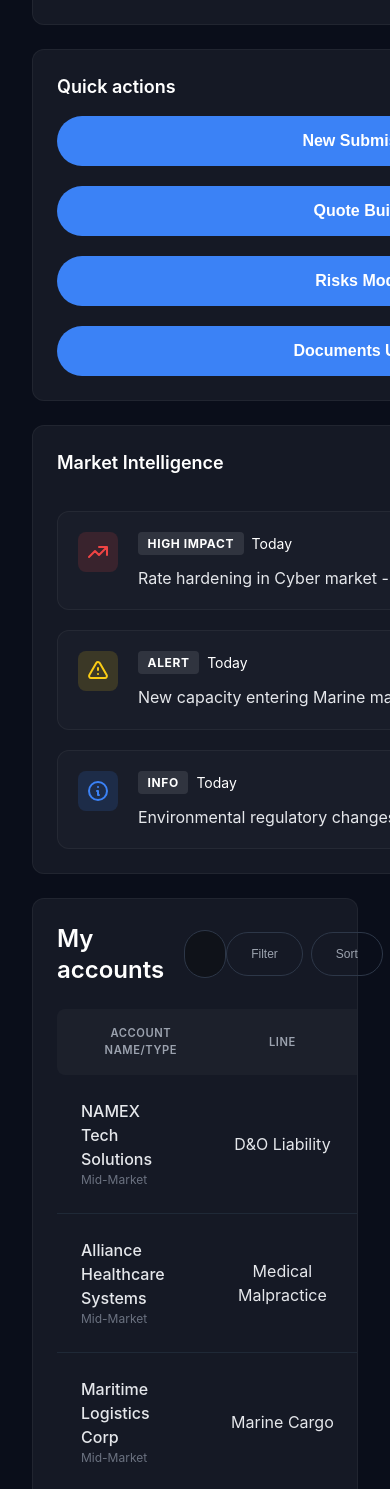
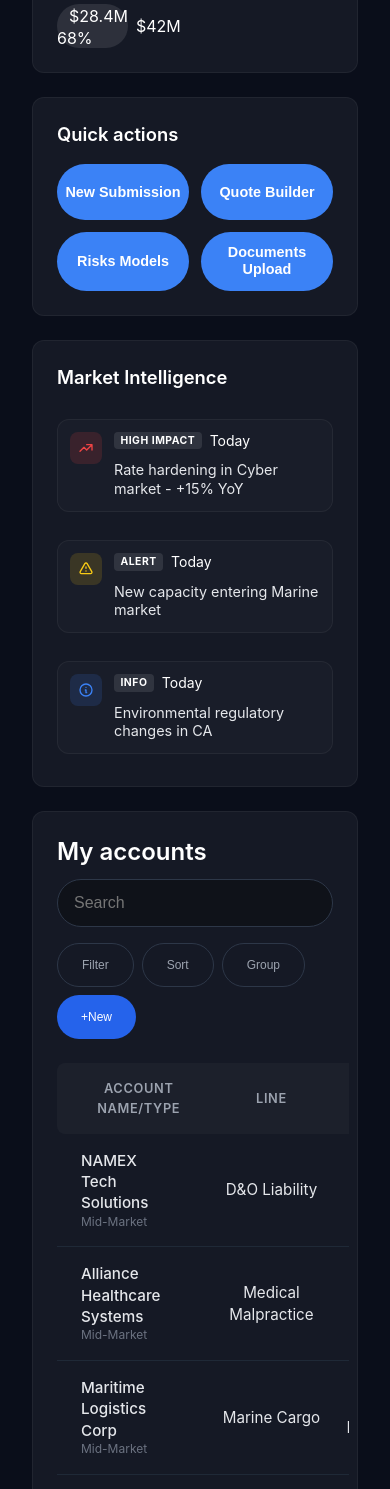
Before and after one commit to AndriiSkoromnyi/FinacialTestApp, an Angular app: page /dashboard in a window 390 px wide. Shown: the part 1530-3019 px from the top of the page. Built offline with nearby package versions, Linux system fonts and the light colour scheme.

Commit message:
dashboard mobile version fix

```diff
--- a/src/app/components/account/policies-table/policies-table.ts
+++ b/src/app/components/account/policies-table/policies-table.ts
@@ -21,14 +21,14 @@ export class PoliciesTableComponent implements OnInit {
 </svg>`
         },
         {
-            type: 'General Liability', id: '11252062', effDate: '6/20/2026', expDate: '6/20/2027', status: 'Active', gross: '$150,000', comm: '$145,000', taxes: '$170,000', fees: '$172,500', net: '$175,000', rateChange: '6.1%', loss: '50%', lossClass: 'yellow', color: 'green',
+            type: 'General Liability', id: '11252063', effDate: '6/20/2026', expDate: '6/20/2027', status: 'Active', gross: '$150,000', comm: '$145,000', taxes: '$170,000', fees: '$172,500', net: '$175,000', rateChange: '6.1%', loss: '50%', lossClass: 'yellow', color: 'green',
             svg: `<svg xmlns="http://www.w3.org/2000/svg" width="24" height="24" viewBox="0 0 24 24" fill="none">
   <path d="M10.49 2.23L5.5 4.11C4.35 4.54 3.41 5.9 3.41 7.12V14.55C3.41 15.73 4.19 17.28 5.14 17.99L9.44 21.2C10.85 22.26 13.17 22.26 14.58 21.2L18.88 17.99C19.83 17.28 20.61 15.73 20.61 14.55V7.12C20.61 5.89 19.67 4.53 18.52 4.1L13.53 2.23C12.68 1.92 11.32 1.92 10.49 2.23Z" stroke="currentColor" stroke-width="1.5" stroke-linecap="round" stroke-linejoin="round"/>
   <path d="M9.05 11.87L10.66 13.48L14.96 9.17999" stroke="currentColor" stroke-width="1.5" stroke-linecap="round" stroke-linejoin="round"/>
 </svg>`
         },
         {
-            type: 'Workers Comp', id: '11252062', effDate: 'Pending', expDate: 'Pending', status: 'Pending', gross: '$0', comm: '$0', taxes: '$73,500', fees: '$15,000', net: '$15,000', rateChange: 'N/A', loss: 'N/A', lossClass: 'gray', color: 'purple',
+            type: 'Workers Comp', id: '11252064', effDate: 'Pending', expDate: 'Pending', status: 'Pending', gross: '$0', comm: '$0', taxes: '$73,500', fees: '$15,000', net: '$15,000', rateChange: 'N/A', loss: 'N/A', lossClass: 'gray', color: 'purple',
             svg: `<svg xmlns="http://www.w3.org/2000/svg" width="24" height="24" viewBox="0 0 24 24" fill="none">
   <path d="M21.08 8.58003V15.42C21.08 16.54 20.48 17.58 19.51 18.15L13.57 21.58C12.6 22.14 11.4 22.14 10.42 21.58L4.48 18.15C3.51 17.59 2.91 16.55 2.91 15.42V8.58003C2.91 7.46003 3.51 6.41999 4.48 5.84999L10.42 2.42C11.39 1.86 12.59 1.86 13.57 2.42L19.51 5.84999C20.48 6.41999 21.08 7.45003 21.08 8.58003Z" stroke="currentColor" stroke-width="1.5" stroke-linecap="round" stroke-linejoin="round"/>
   <path d="M12 11C13.2868 11 14.33 9.95681 14.33 8.66998C14.33 7.38316 13.2868 6.34003 12 6.34003C10.7132 6.34003 9.67 7.38316 9.67 8.66998C9.67 9.95681 10.7132 11 12 11Z" stroke="currentColor" stroke-width="1.5" stroke-linecap="round" stroke-linejoin="round"/>
@@ -36,7 +36,7 @@ export class PoliciesTableComponent implements OnInit {
 </svg>`
         },
         {
-            type: 'Umbrella', id: '11252062', effDate: '10/02/2026', expDate: '10/02/2027', status: 'Active', gross: '$240,010', comm: '$390,010', taxes: '$287,500', fees: '$270,100', net: '$278,400', rateChange: '18.1%', loss: '95%', lossClass: 'red', color: 'orange',
+            type: 'Umbrella', id: '11252065', effDate: '10/02/2026', expDate: '10/02/2027', status: 'Active', gross: '$240,010', comm: '$390,010', taxes: '$287,500', fees: '$270,100', net: '$278,400', rateChange: '18.1%', loss: '95%', lossClass: 'red', color: 'orange',
             svg: `<svg xmlns="http://www.w3.org/2000/svg" width="24" height="24" viewBox="0 0 24 24" fill="none">
   <path d="M12 12H21C21 7.02944 16.9706 3 12 3C7.02944 3 3 7.02944 3 12H12ZM12 12V18.5C12 19.8807 13.1193 21 14.5 21C15.8807 21 17 19.8807 17 18.5V18" stroke="currentColor" stroke-width="2" stroke-linecap="round" stroke-linejoin="round"/>
 </svg>`
--- a/src/app/components/dashboard/market-intelligence/market-intelligence.css
+++ b/src/app/components/dashboard/market-intelligence/market-intelligence.css
@@ -95,31 +95,48 @@
 }
 
 @media (max-width: 768px) {
+    h3 {
+        font-size: 1.15rem;
+        margin-bottom: 0.75rem;
+    }
+
     .news-item {
-        padding: 1.25rem;
-        gap: 1.25rem;
+        padding: 0.75rem;
+        gap: 0.75rem;
+        margin-bottom: 0.5rem;
+        align-items: flex-start;
     }
 
     .icon-wrapper {
-        width: 2.5rem;
-        height: 2.5rem;
+        width: 2rem;
+        height: 2rem;
+        min-width: 2rem;
+        /* Prevent shrinking */
     }
 
     .icon-wrapper svg {
-        width: 1.5rem;
-        height: 1.5rem;
+        width: 1rem;
+        height: 1rem;
     }
 
     .news-text {
-        font-size: 1rem;
+        font-size: 0.9rem;
+        line-height: 1.3;
     }
 
     .news-meta {
-        font-size: 0.875rem;
+        font-size: 0.75rem;
+        margin-top: 0.25rem;
+        gap: 0.5rem;
+        flex-wrap: wrap;
     }
 
     .tag {
-        font-size: 0.75rem;
-        padding: 0.25rem 0.6rem;
+        font-size: 0.65rem;
+        padding: 0.15rem 0.4rem;
+    }
+
+    .card {
+        height: auto !important;
     }
 }
--- a/src/app/components/dashboard/my-accounts/my-accounts.css
+++ b/src/app/components/dashboard/my-accounts/my-accounts.css
@@ -37,10 +37,7 @@
     font-size: 0.7rem;
     color: var(--text-secondary);
     font-weight: 600;
-    padding-top: 1rem;
-    padding-bottom: 1rem;
-    padding-left: 0.75rem;
-    padding-right: 0.75rem;
+    padding: 1rem 0.75rem;
     letter-spacing: 0.05em;
     border-bottom: none;
     text-align: center;
@@ -239,42 +236,71 @@ tr.account-row td:last-child {
 }
 
 @media (max-width: 768px) {
+
+    /* Header layout fix for mobile */
+    .card>div:first-child {
+        flex-direction: column !important;
+        align-items: flex-start !important;
+        gap: 1rem !important;
+    }
+
+    .card>div:first-child>div:first-child {
+        width: 100%;
+        flex-direction: column;
+        align-items: stretch;
+        gap: 0.75rem !important;
+    }
+
+    .card>div:first-child>div:last-child {
+        width: 100%;
+        flex-wrap: wrap;
+        gap: 0.5rem !important;
+    }
+
     .search-input-mini {
         width: 100%;
-        padding: 0.75rem 1.25rem;
+        padding: 0.75rem 1rem;
         font-size: 1rem;
         height: 48px;
+        margin-bottom: 0;
     }
 
     .overflow-x-auto {
-        margin-left: -1.5rem;
-        margin-right: -1.5rem;
-        padding-left: 1.5rem;
-        padding-right: 1.5rem;
+        margin-left: -1rem;
+        margin-right: -1rem;
+        padding-left: 1rem;
+        padding-right: 1rem;
         -webkit-overflow-scrolling: touch;
     }
 
     tr.account-row td {
-        padding: 1.5rem 1rem;
-        font-size: 1rem;
+        padding: 1rem 0.75rem;
+        font-size: 0.95rem;
+        line-height: 1.4;
     }
 
     .badge,
     .appetite-badge,
     .triage-badge,
     .loss-badge {
-        font-size: 0.85rem;
-        padding: 4px 10px;
+        font-size: 0.8rem;
+        padding: 0.25rem 0.6rem;
     }
 
     .status-dot {
-        width: 10px;
-        height: 10px;
-        min-width: 10px;
-        min-height: 10px;
+        width: 8px;
+        height: 8px;
+        min-width: 8px;
+        min-height: 8px;
+        margin-right: 6px;
     }
 
     .premium-cell {
         font-size: 1rem;
     }
+
+    .table-header th {
+        font-size: 0.8rem;
+        padding: 1rem 0.75rem;
+    }
 }
--- a/src/app/components/dashboard/portfolio-goals/portfolio-goals.css
+++ b/src/app/components/dashboard/portfolio-goals/portfolio-goals.css
@@ -12,19 +12,31 @@ h3 {
 }
 
 .bg-green-500 {
-    background-color: var(--success);
+    background-color: var(--success) !important;
 }
 
 .bg-yellow-500 {
-    background-color: var(--warning);
+    background-color: var(--warning) !important;
+}
+
+.bg-yellow-400 {
+    background-color: var(--warning-light) !important;
 }
 
 .bg-red-500 {
-    background-color: var(--danger);
+    background-color: var(--danger) !important;
 }
 
 .bg-blue-500 {
-    background-color: var(--primary-light);
+    background-color: var(--primary-light) !important;
+}
+
+.bg-blue-600 {
+    background-color: var(--primary) !important;
+}
+
+.goal-gradient-blue {
+    background: linear-gradient(90deg, var(--primary-light) 0%, var(--primary-lighter) 100%) !important;
 }
 
 .h-8 {
@@ -59,34 +71,6 @@ h3 {
     border-radius: 9999px;
 }
 
-.bg-green-500 {
-    background-color: var(--success) !important;
-}
-
-.bg-yellow-500 {
-    background-color: var(--warning) !important;
-}
-
-.bg-yellow-400 {
-    background-color: var(--warning-light) !important;
-}
-
-.bg-red-500 {
-    background-color: var(--danger) !important;
-}
-
-.bg-blue-500 {
-    background-color: var(--primary-light) !important;
-}
-
-.bg-blue-600 {
-    background-color: var(--primary) !important;
-}
-
-.goal-gradient-blue {
-    background: linear-gradient(90deg, var(--primary-light) 0%, var(--primary-lighter) 100%) !important;
-}
-
 .goal-percent-label {
     position: absolute;
     top: 100%;
@@ -108,12 +92,33 @@ h3 {
 }
 
 @media (max-width: 768px) {
+    h3 {
+        font-size: 1.15rem;
+        margin-bottom: 0.75rem;
+    }
+
+    .card {
+        padding: 1rem;
+    }
+
+    .gap-6 {
+        gap: 1rem !important;
+    }
+
+    .mb-8 {
+        margin-bottom: 1.5rem !important;
+    }
+
     .h-8 {
-        height: 2.5rem !important;
+        height: 2rem !important;
     }
 
     .goal-percent-label {
-        font-size: 0.875rem;
-        margin-top: 0.5rem;
+        font-size: 0.8rem;
+        margin-top: 0.25rem;
+    }
+
+    .text-base {
+        font-size: 0.9rem !important;
     }
 }
--- a/src/app/components/dashboard/quick-actions/quick-actions.css
+++ b/src/app/components/dashboard/quick-actions/quick-actions.css
@@ -36,9 +36,29 @@ h3 {
 }
 
 @media (max-width: 768px) {
+    h3 {
+        font-size: 1.15rem;
+        margin-bottom: 1rem;
+    }
+
+    .flex-col.gap-4 {
+        display: grid;
+        grid-template-columns: 1fr 1fr;
+        gap: 0.75rem;
+    }
+
     .btn-action {
-        padding: 1rem;
-        font-size: 1rem;
-        min-height: 48px;
+        padding: 0.75rem 0.5rem;
+        font-size: 0.9rem;
+        min-height: 56px;
+        margin-bottom: 0;
+        display: flex;
+        align-items: center;
+        justify-content: center;
+        line-height: 1.2;
+    }
+
+    .card {
+        height: auto !important;
     }
 }
--- a/src/app/components/dashboard/work-queue/work-queue.css
+++ b/src/app/components/dashboard/work-queue/work-queue.css
@@ -127,34 +127,73 @@ tbody tr:hover {
     background-color: var(--white-02);
 }
 
+.table-container {
+    overflow-x: auto;
+    width: 100%;
+    -webkit-overflow-scrolling: touch;
+}
+
 @media (max-width: 768px) {
+    .widget-header h2 {
+        font-size: 1.25rem;
+        margin-bottom: 1rem;
+    }
+
+    .tabs {
+        overflow-x: visible;
+        white-space: normal;
+        flex-wrap: wrap;
+        width: 100%;
+        margin-bottom: 1rem;
+        display: flex;
+        gap: 0.5rem;
+        padding-bottom: 0;
+    }
+
     .tab-btn {
-        padding: 0.75rem 1.25rem;
-        font-size: 1rem;
+        padding: 0.6rem 0.75rem;
+        font-size: 0.85rem;
+        margin-bottom: 0;
+        flex: 1 0 auto;
+        justify-content: center;
+        text-align: center;
     }
 
     .avatar-sm {
-        width: 40px;
-        height: 40px;
-        font-size: 0.875rem;
-        min-width: 40px;
-        min-height: 40px;
+        width: 36px;
+        height: 36px;
+        font-size: 0.8rem;
+        min-width: 36px;
+        min-height: 36px;
     }
 
     .status-dot {
-        width: 10px;
-        height: 10px;
-        min-width: 10px;
-        min-height: 10px;
+        width: 8px;
+        height: 8px;
+        min-width: 8px;
+        min-height: 8px;
+        margin-right: 8px;
     }
 
     tbody td {
-        padding: 1.5rem 0.75rem;
-        font-size: 1rem;
+        padding: 1rem 0.75rem;
+        font-size: 0.95rem;
+        line-height: 1.4;
     }
 
     thead th {
-        font-size: 0.85rem;
-        padding: 1.25rem 0.75rem;
+        font-size: 0.8rem;
+        padding: 1rem 0.75rem;
+    }
+
+    .table-container {
+        margin: 0 -0.5rem;
+        padding: 0 0.5rem;
+        width: calc(100% + 1rem);
+    }
+
+    .widget {
+        height: auto !important;
+        min-height: 400px;
     }
 }
--- a/src/app/pages/dashboard/dashboard.css
+++ b/src/app/pages/dashboard/dashboard.css
@@ -38,3 +38,26 @@
 .flex-1 {
     flex: 1;
 }
+
+@media (max-width: 1024px) {
+    .full-height {
+        height: auto !important;
+        min-height: 0;
+    }
+
+    .dashboard-widgets-wrapper {
+        display: flex;
+        flex-direction: column;
+        height: auto;
+    }
+
+    .dashboard-widgets-stack {
+        height: auto;
+    }
+
+    .dashboard-top-section {
+        display: flex;
+        flex-direction: column;
+        gap: 1.5rem;
+    }
+}
```
Lines whose indentation alone changed are shown as unchanged.
